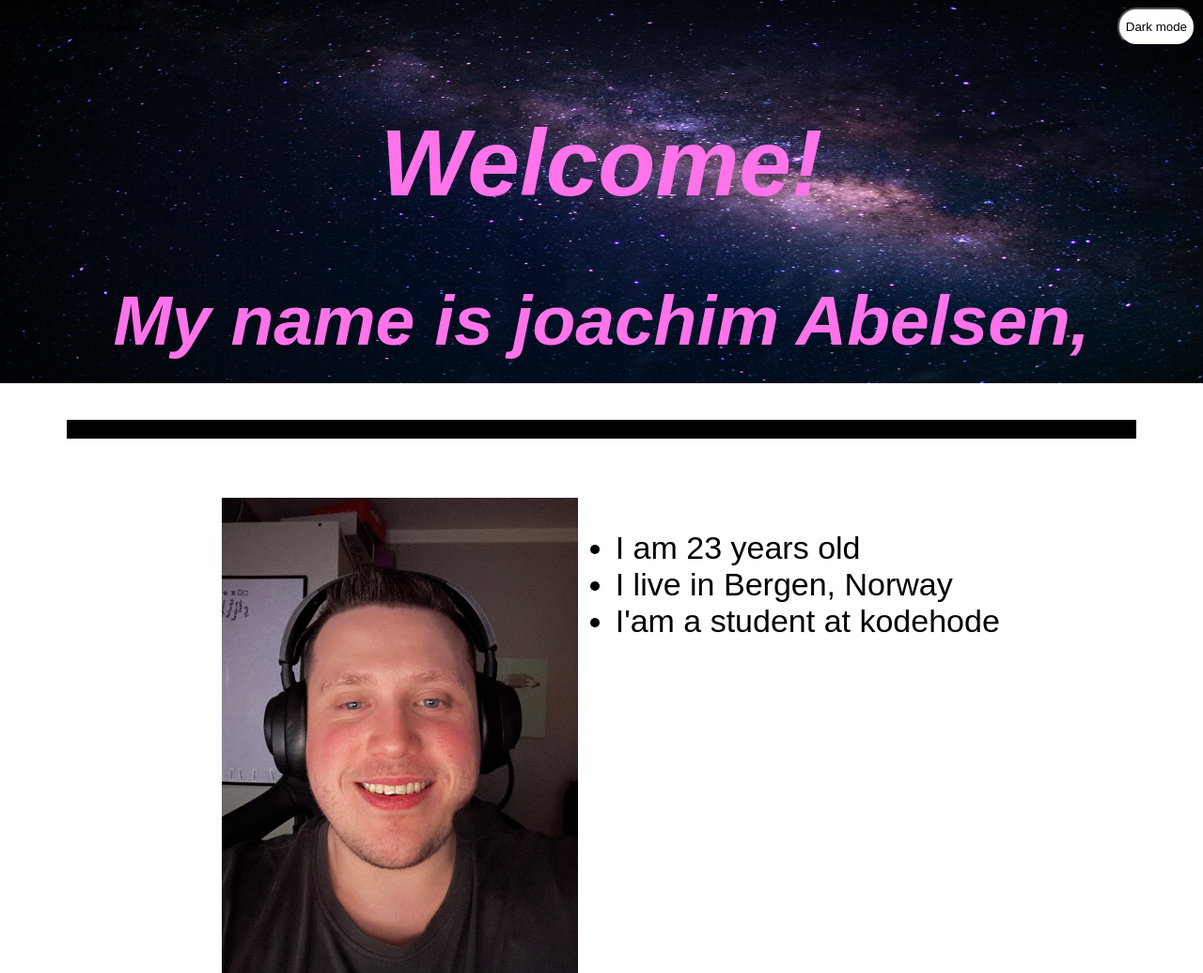
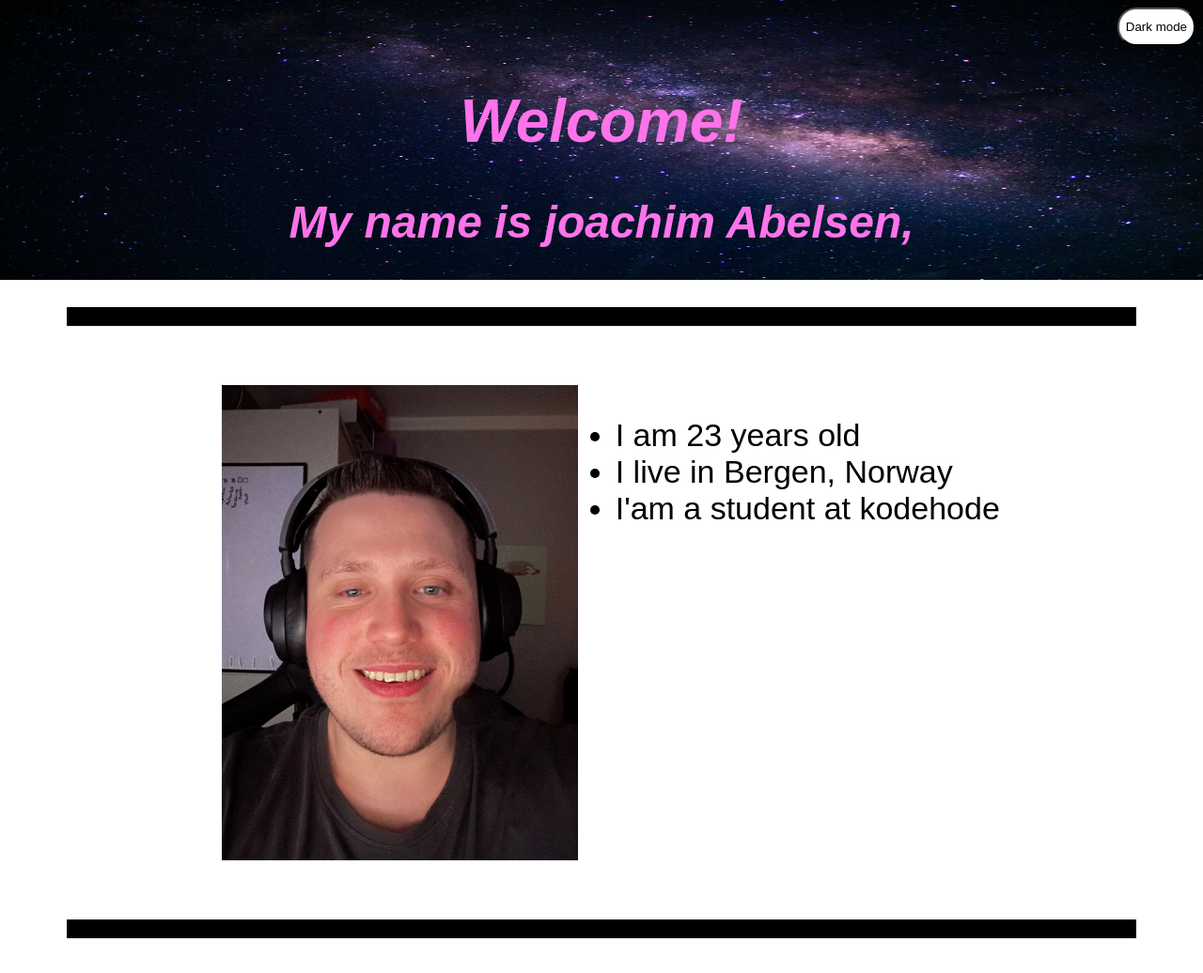
Before and after one commit to JoachimB08/1, a plain HTML site: page index.html in a window 1280 px wide. Shown: the top 1036 px of the page at 94% size. Drawn offline with Linux system fonts and the light colour scheme.

Commit message:
update 4

```diff
--- a/style.css
+++ b/style.css
@@ -3,7 +3,7 @@ body {
   background-image: url(galaxy.jpg);
   background-repeat: no-repeat;
   background-position: top;
-  background-size: 100% 20.1%;
+  background-size: 100% 15.6%;
 }
 
 .dark-mode {
@@ -40,7 +40,7 @@ body {
 
 .text-top {
   font-style: italic;
-  font-size: 50px;
+  font-size: xx-large;
   text-align: center;
   color: #ff73ea;
 }
```
